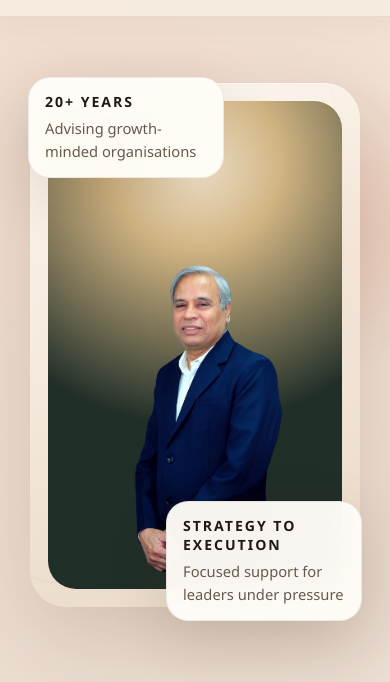
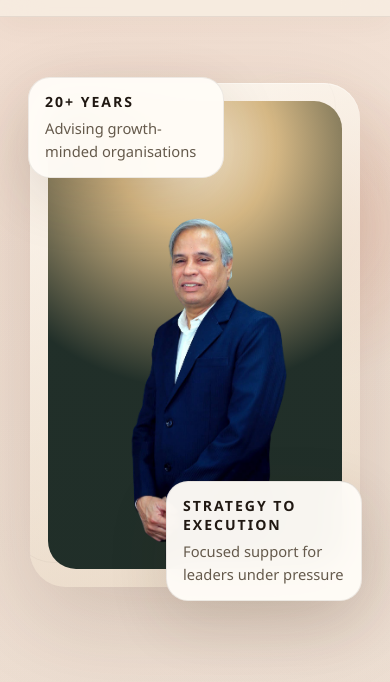
Before and after one commit to yogeshkdesai-lgtm/yogesh-website-live, a plain HTML site: page index.html in a window 390 px wide. Shown: the part 72-754 px from the top of the page. Drawn offline with Linux system fonts and the light colour scheme; no server answers.

Commit message:
Improve hero portrait framing

```diff
--- a/styles.css
+++ b/styles.css
@@ -345,7 +345,7 @@ textarea {
 
 .portrait-frame {
   position: relative;
-  min-height: 760px;
+  min-height: 720px;
   border-radius: 36px;
   padding: 18px;
   overflow: hidden;
@@ -368,12 +368,12 @@ textarea {
   position: relative;
   z-index: 1;
   width: 100%;
-  height: 720px;
+  height: 690px;
   object-fit: contain;
-  object-position: center bottom;
+  object-position: center 92%;
   border-radius: 28px;
-  transform: scale(0.94);
-  transform-origin: center bottom;
+  transform: scale(1.08);
+  transform-origin: center 88%;
 }
 
 .portrait-stage {
@@ -381,7 +381,7 @@ textarea {
   inset: 18px;
   border-radius: 28px;
   background:
-    radial-gradient(circle at 50% 13%, rgba(255, 241, 217, 0.98), rgba(233, 198, 142, 0.88) 19%, rgba(33, 47, 41, 0.95) 58%),
+    radial-gradient(circle at 50% 10%, rgba(255, 241, 217, 0.98), rgba(233, 198, 142, 0.9) 18%, rgba(33, 47, 41, 0.95) 54%),
     linear-gradient(180deg, #253831 0%, #172520 100%);
 }
 
@@ -790,12 +790,13 @@ textarea {
   }
 
   .portrait-frame {
-    min-height: 660px;
+    min-height: 620px;
   }
 
   .hero-image {
-    height: 618px;
-    transform: scale(0.95);
+    height: 592px;
+    transform: scale(1.04);
+    transform-origin: center 88%;
   }
 
   .floating-card-top {
@@ -820,12 +821,13 @@ textarea {
   }
 
   .portrait-frame {
-    min-height: 520px;
+    min-height: 500px;
   }
 
   .hero-image {
-    height: 488px;
-    transform: scale(0.97);
+    height: 468px;
+    transform: scale(1.02);
+    transform-origin: center 88%;
   }
 
   .section,
```
